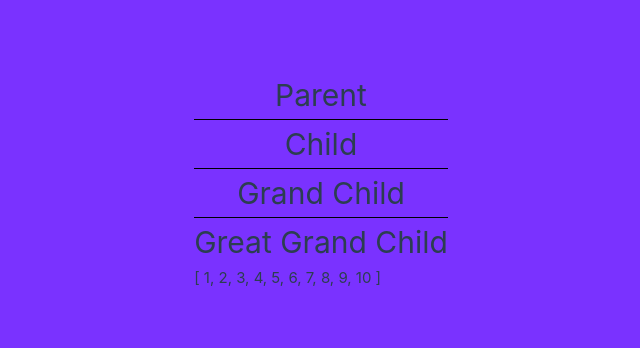
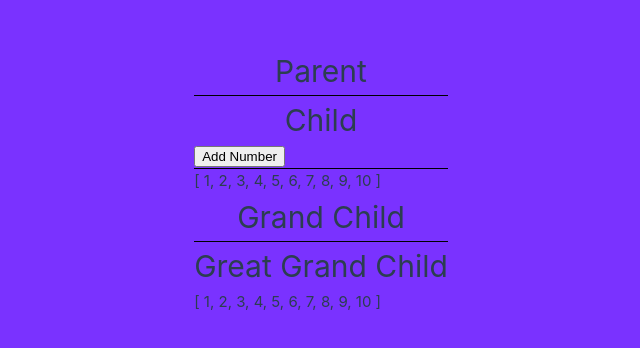
Before and after one commit to SanjayaPutra23/Belajar-State-Management-Vue.js-3-dengan-Pinia, a Vue app: page / in a window 1280 px wide. Shown: the part 220-568 px from the top of the page, without its empty margins (319-959 px from the left). Built offline with nearby package versions, Linux system fonts and the light colour scheme.

Commit message:
sharing state with provide and inject

```diff
--- a/src/App.vue
+++ b/src/App.vue
@@ -1,13 +1,15 @@
 <script setup>
-import { ref } from 'vue';
+import { ref, provide } from 'vue';
 import Parent from './components/Parent.vue';
 
 const numbers = ref([1, 2, 3, 4, 5, 6, 7, 8, 9, 10]);
+
+provide('numbers', numbers);
 </script>
 
 <template>
 	<main>
-		<Parent :numbers="numbers" />
+		<Parent />
 	</main>
 </template>
 
--- a/src/components/Child.vue
+++ b/src/components/Child.vue
@@ -1,13 +1,20 @@
 <script setup>
 import GrandChild from './GrandChild.vue';
 
-const { numbers } = defineProps(['numbers']);
+import { inject } from 'vue';
+const numbers = inject('numbers');
+
+const addNumbers = () => {
+	numbers.value = [...numbers.value, numbers.value.length + 1];
+};
 </script>
 
 <template>
 	<div>
 		<h1>Child</h1>
+		<button @click="addNumbers">Add Number</button>
 		<div class="line"></div>
-		<GrandChild :numbers="numbers" />
+		{{ numbers }}
+		<GrandChild />
 	</div>
 </template>
--- a/src/components/GrandChild.vue
+++ b/src/components/GrandChild.vue
@@ -1,13 +1,11 @@
 <script setup>
 import GreatGrandChild from './GreatGrandChild.vue';
-
-const { numbers } = defineProps(['numbers']);
 </script>
 
 <template>
 	<div>
 		<h1>Grand Child</h1>
 		<div class="line"></div>
-		<GreatGrandChild :numbers="numbers" />
+		<GreatGrandChild />
 	</div>
 </template>
--- a/src/components/GreatGrandChild.vue
+++ b/src/components/GreatGrandChild.vue
@@ -1,5 +1,6 @@
 <script setup>
-const { numbers } = defineProps(['numbers']);
+import { inject } from 'vue';
+const numbers = inject('numbers');
 </script>
 
 <template>
--- a/src/components/Parent.vue
+++ b/src/components/Parent.vue
@@ -1,12 +1,11 @@
 <script setup>
 import Child from './Child.vue';
-const { numbers } = defineProps(['numbers']);
 </script>
 
 <template>
 	<div>
 		<h1>Parent</h1>
 		<div class="line"></div>
-		<Child :numbers="numbers" />
+		<Child />
 	</div>
 </template>
```
